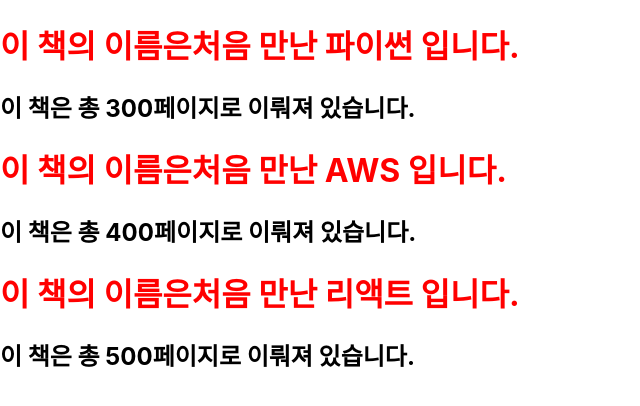
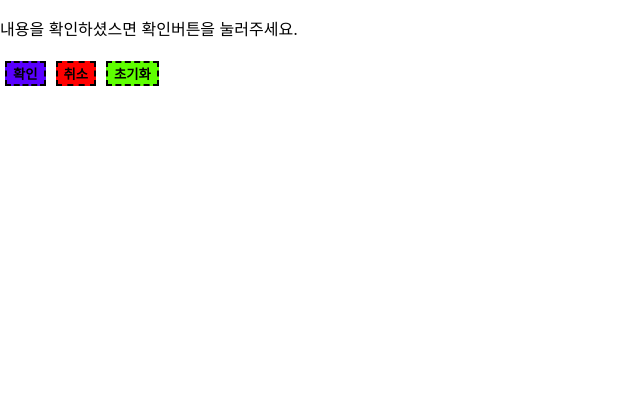
Before and after one commit to wnddjgld/ReactProjects0829, a React (Create React App) app: page / in a window 1280 px wide. Shown: the top 406 px of the page, without its empty margins (0-640 px from the left). Built offline with nearby package versions, Linux system fonts and the light colour scheme.

Commit message:
React0905 실습

```diff
--- /dev/null
+++ b/src/chp04/Button.css
@@ -0,0 +1,15 @@
+button{
+    color: black;
+    margin: 5px;
+    border-style: dashed;
+}
+
+.bg-red{
+    background-color: #5900ff;
+}
+.bg-blue{
+    background-color: #ff0000;
+}
+.bg-green{
+    background-color: #5eff00;
+}
--- /dev/null
+++ b/src/chp04/Button.jsx
@@ -0,0 +1,13 @@
+import React from "react";
+
+function Button(props){
+    return(
+        <button className={`bg-${props.color}`}>
+            <b>
+                {props.children}
+            </b>
+        </button>
+    )
+}
+
+export default Button;
--- /dev/null
+++ b/src/chp04/ConfirmDialog.jsx
@@ -0,0 +1,15 @@
+import React from "react";
+import Button from "./Button";
+
+function ConfirmDialog(props){
+    return (
+        <div>
+            <p>내용을 확인하셨스면 확인버튼을 눌러주세요.</p>
+            <Button color='red'>확인</Button>
+            <Button color='blue'>취소</Button>
+            <Button color='green'>초기화</Button>
+        </div>
+    )
+}
+
+export default ConfirmDialog;
--- a/src/index.js
+++ b/src/index.js
@@ -5,11 +5,13 @@
 import App from './App';
 import reportWebVitals from './reportWebVitals';
 import Library from "./chp03/Library";
+import ConfirmDialog from "./chp04/ConfirmDialog"
+import Button from "./chp04/Button.css"
 
 const root = ReactDOM.createRoot(document.getElementById('root'));
 root.render(
   <React.StrictMode>
-    <Library />
+    <ConfirmDialog />
   </React.StrictMode>
 );
 
```
